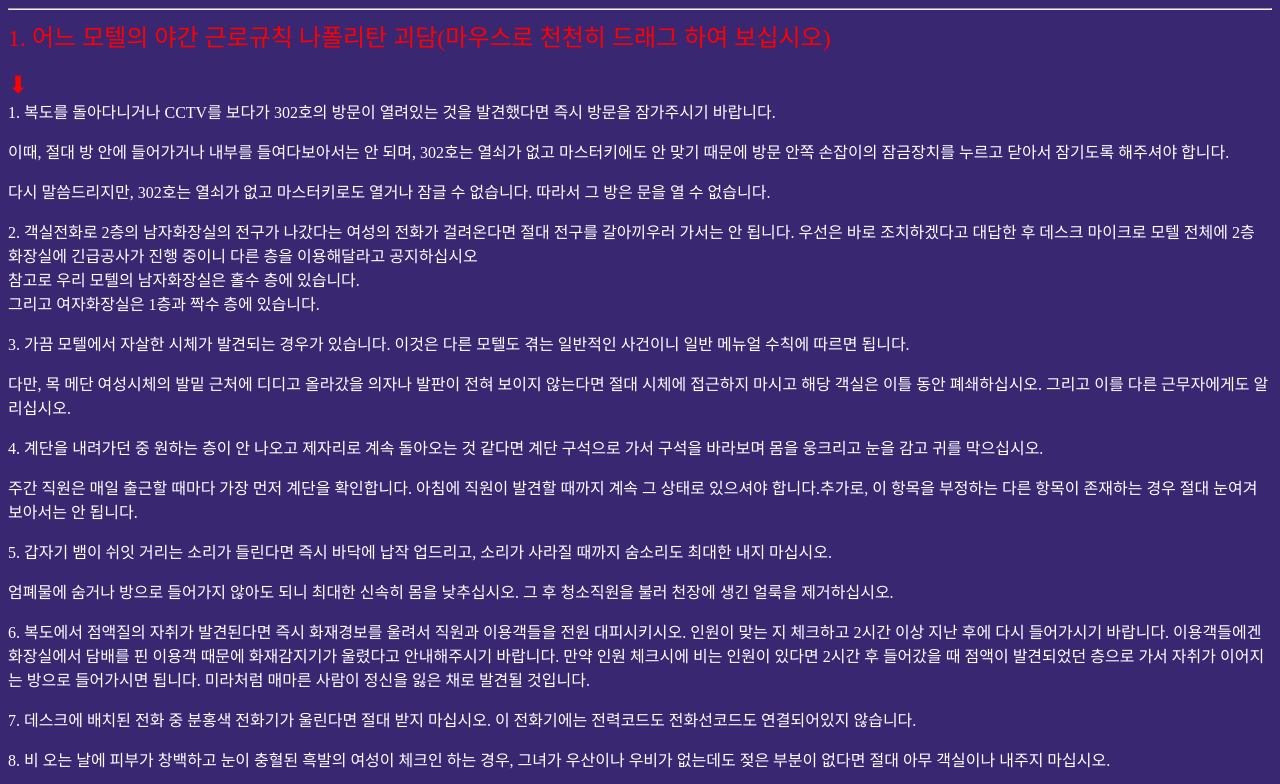
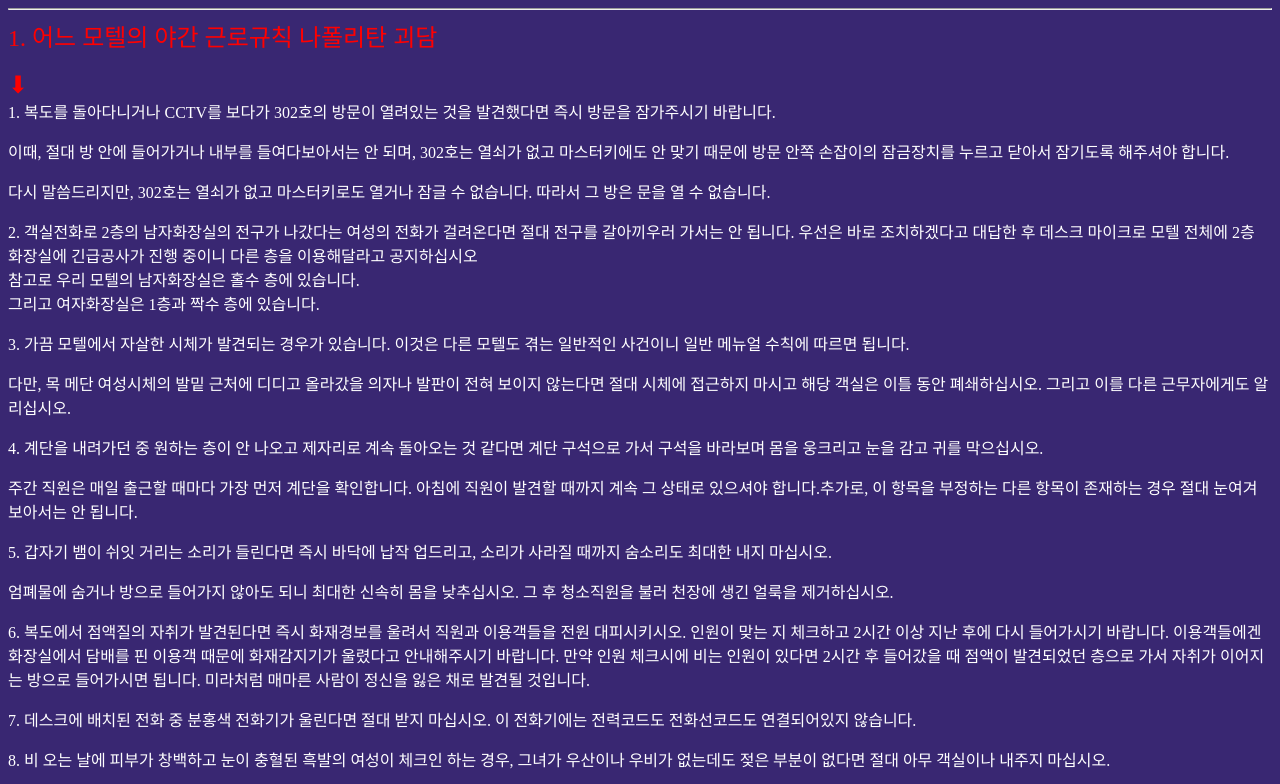
Before and after one commit to shiwoo12/horror, a plain HTML site: page index.html in a window 1280 px wide. Shown: the top 784 px of the page. Drawn offline with Linux system fonts and the light colour scheme.

Commit message:
Update index.html

```diff
--- a/index.html
+++ b/index.html
@@ -5,7 +5,7 @@
 </head>
 <hr>
 <body style="background-color:392772;">
-<span style="font-size:150%; color:red;">1. 어느 모텔의 야간 근로규칙 나폴리탄 괴담(마우스로 천천히 드래그 하여 보십시오)</span><br><br>
+<span style="font-size:150%; color:red;">1. 어느 모텔의 야간 근로규칙 나폴리탄 괴담</span><br><br>
 <span style="font-size:150%; color:red;">⬇</span>
 
 <div style="color:rgb(255, 255, 255);">
@@ -78,7 +78,6 @@
 <span style="font-size:150%; color:red;">2.베이비시터를 위한 규칙 설명서</span><br><br>
 <span style="font-size:150%; color:red;">⬇</span>
 <p style="font-size:100%; color:white;">
-<img src="280.jpg"title="ㅎㅎㅎㅎ">
 <br>
 <strong>안녕하세요.<br>
 
```
